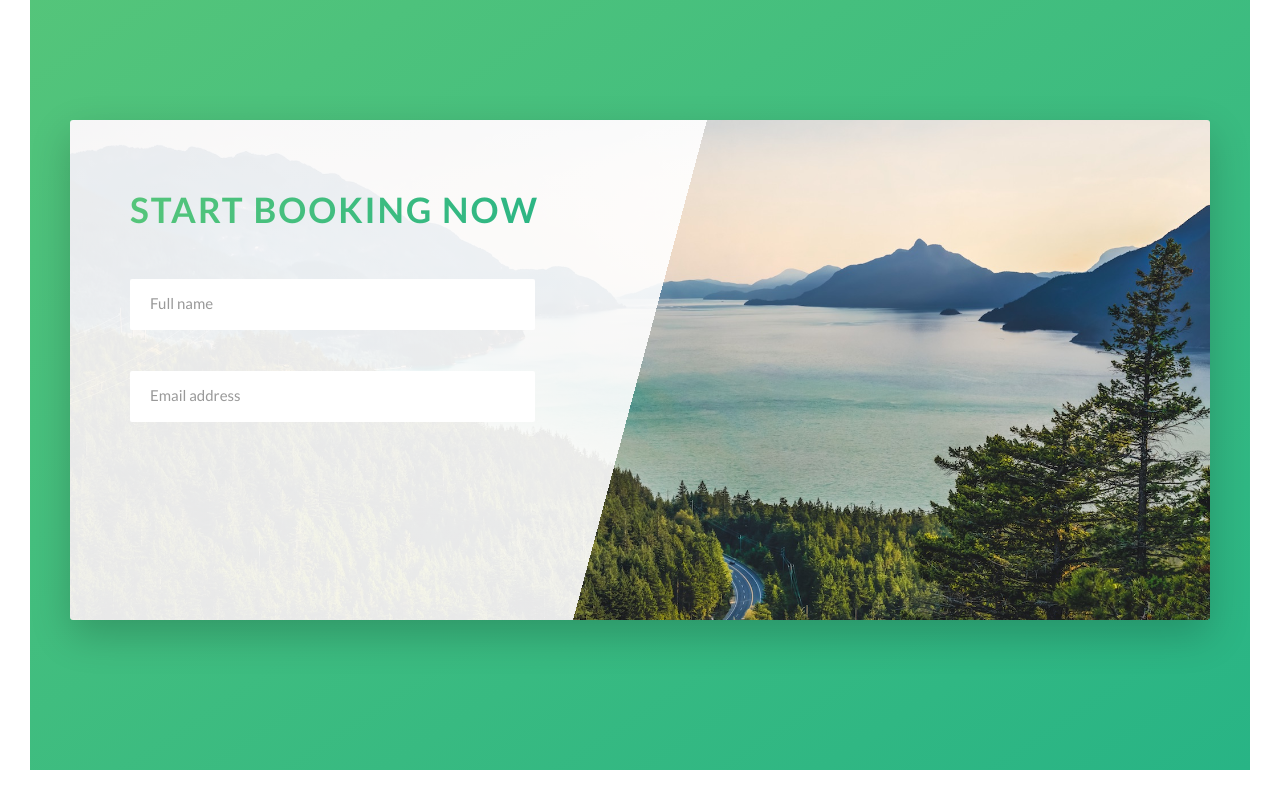
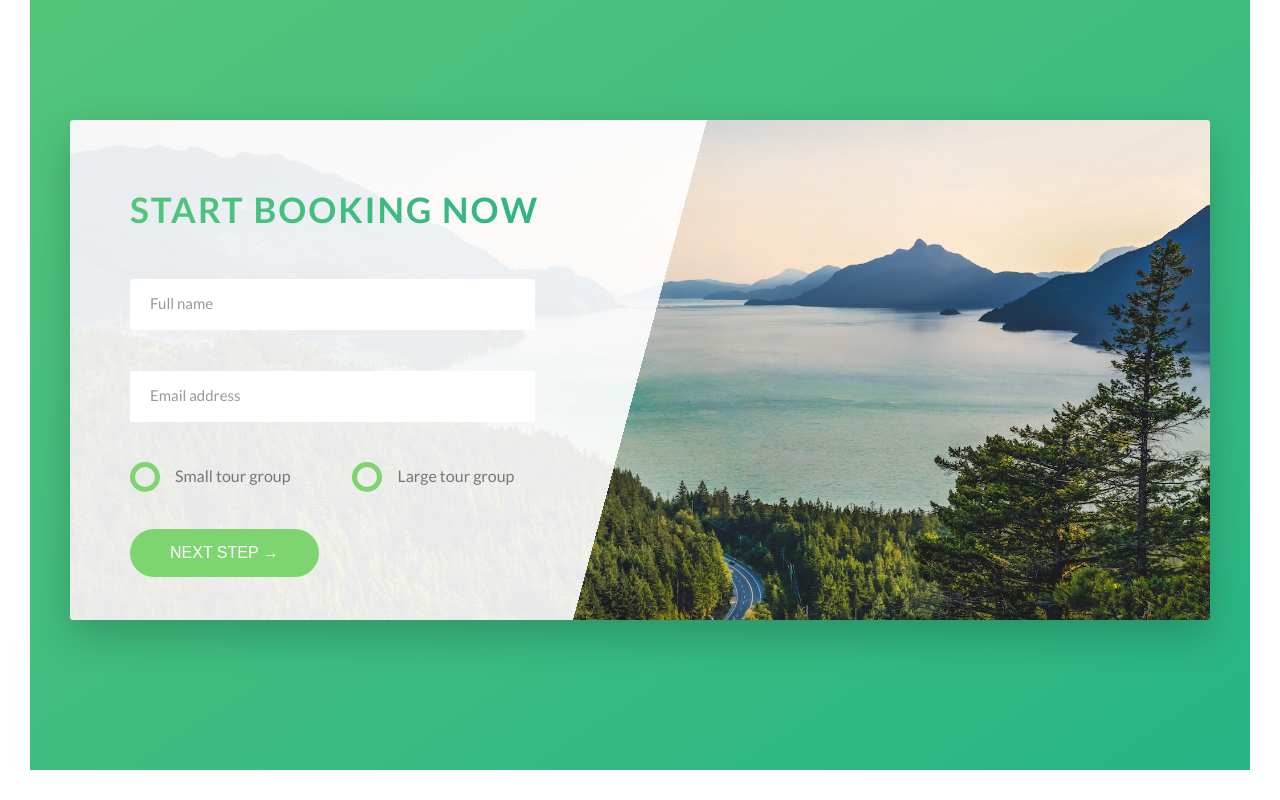
Before and after one commit to kuswandr/badumdscsss, a website: page index.html in a window 1280 px wide. Shown: the part 4422-5222 px from the top of the page. Drawn offline with Linux system fonts and the light colour scheme.

Commit message:
add : section book -> add radio button, submit button, complete this section

```diff
--- a/index.html
+++ b/index.html
@@ -269,6 +269,27 @@
                                 <input id="email" autocomplete="false" type="email" class="form__input" placeholder="Email address" required>
                                 <label for="email" class="form__label"> Email</label>
                             </div>
+                            <div class="form__group u-margin-bottom-medium">
+                                <div class="form__radio-group">
+                                    <input type="radio" class="form__radio-input" id="small" name="size">
+                                    <label for="small" class="form__radio-label">
+                                        <span class="form__radio-button"></span>
+                                        Small tour group
+                                    </label>
+                                </div>
+                                <div class="form__radio-group">
+                                    <input type="radio" class="form__radio-input" id="large" name="size">
+                                    <label for="large" class="form__radio-label">
+                                        <span class="form__radio-button"></span>
+                                        Large tour group
+                                    </label>
+                                </div>
+                            </div>
+                            <div class="form__group">
+                                <button class="btn btn--green">
+                                    Next Step &rarr;
+                                </button>
+                            </div>
                         </form>
                     </div>
                 </div>
--- a/sass/base/_utilities.scss
+++ b/sass/base/_utilities.scss
@@ -1,23 +1,23 @@
 .u-center-text {
-    text-align: center;
+    text-align: center !important;
 }
 
 .u-margin-bottom-big {
-    margin-bottom: 8rem;
+    margin-bottom: 8rem !important;
 }
 
 .u-margin-bottom-medium {
-    margin-bottom: 4rem;
+    margin-bottom: 4rem !important;
 }
 
 .u-margin-bottom-small {
-    margin-bottom: 1.5rem;
+    margin-bottom: 1.5rem !important;
 }
 
 .u-margin-top-big {
-    margin-top: 8rem;
+    margin-top: 8rem !important;
 }
 
 .u-margin-top-huge {
-    margin-top: 10rem;
+    margin-top: 10rem !important;
 }
--- a/sass/components/_button.scss
+++ b/sass/components/_button.scss
@@ -1,4 +1,5 @@
 .btn {
+    &,
     &:link,
     &:visited {
         text-transform: uppercase;
@@ -9,6 +10,8 @@
         transition: all .2s;
         position: relative;
         font-size: $default-font-size;
+        border: none;
+        cursor: pointer;
     }
 
     &:hover {
@@ -21,7 +24,9 @@
         }
     }
 
-    &:active {
+    &:active,
+    &focus {
+        outline: none;
         transform: translateY(-1px);
         box-shadow: 0 .5px 1rem rgba($color-black, 0.2);
     }
--- a/sass/components/_form.scss
+++ b/sass/components/_form.scss
@@ -16,6 +16,7 @@
         width: 90%;
         display: block;
         color: inherit;
+        transition: all .3s;
 
         &:focus {
             outline: none;
@@ -46,4 +47,49 @@
         visibility: hidden;
         transform: translateY(-4rem);
     }
+
+    &__radio-input {
+        display: none;
+    }
+
+    &__radio-group {
+        width: 49%;
+        display: inline-block;
+    }
+
+    &__radio-label {
+        font-size: $default-font-size;
+        cursor: pointer;
+        position: relative;
+        padding-left: 4.5rem;
+    }
+
+    &__radio-button {
+        height: 3rem;
+        width: 3rem;
+        border: 5px solid $color-primary;
+        border-radius: 50%;
+        display: inline-block;
+        position: absolute;
+        left: 0;
+        top: -.4rem;
+        &::after {
+            content: "";
+            display: block;
+            height: 1rem;
+            width: 1rem;
+            border-radius: 50%;
+            position: absolute;
+            background-color: $color-primary;
+            top: 50%;
+            left: 50%;
+            transform: translate(-50%, -50%);
+            opacity: 0;
+            transition: opacity .2s;
+        }
+    }
+
+    &__radio-input:checked ~ &__radio-label &__radio-button::after {
+        opacity: 1;
+    }
 }
```
Also changed, not shown: css/style.css.
